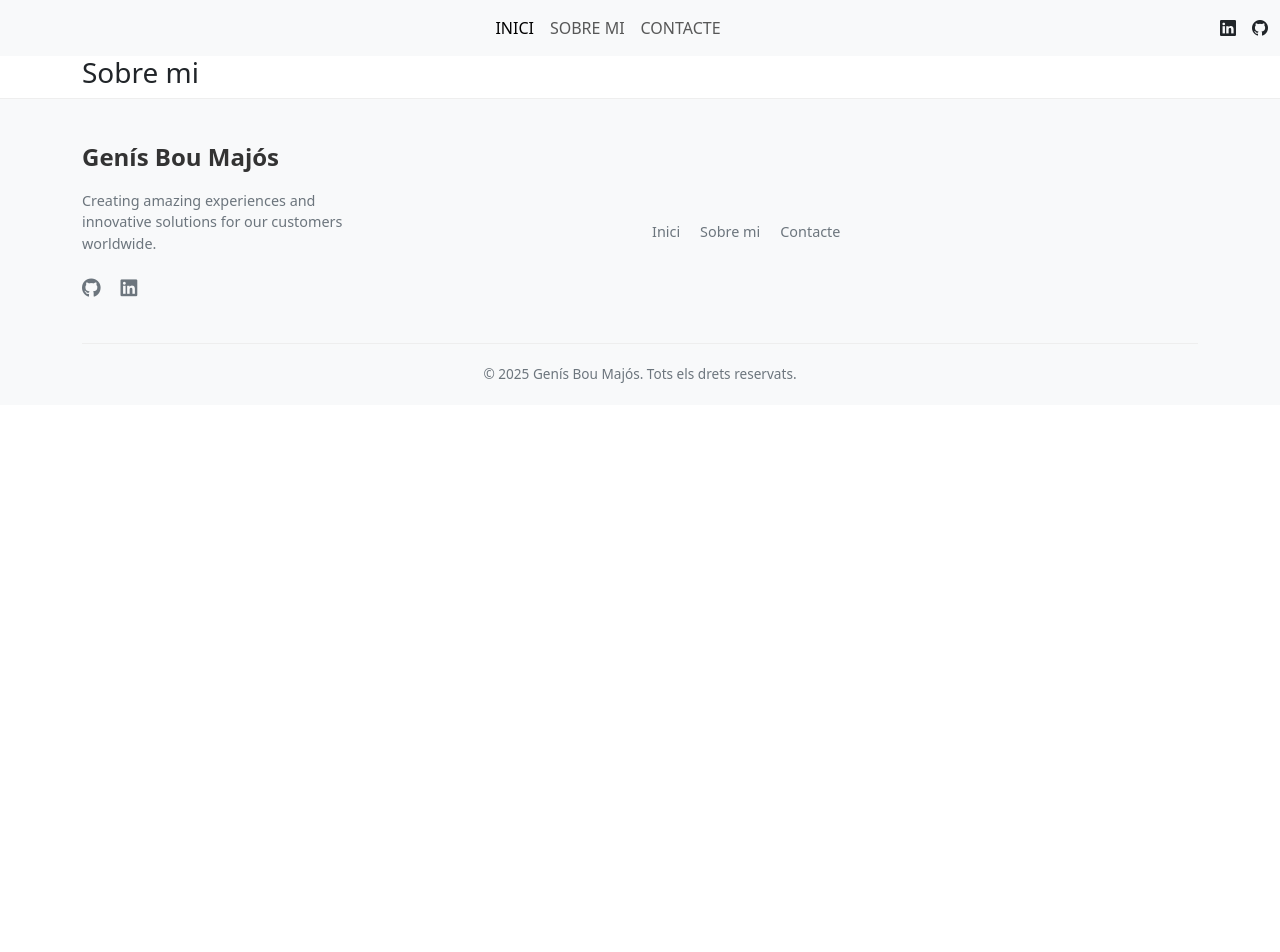
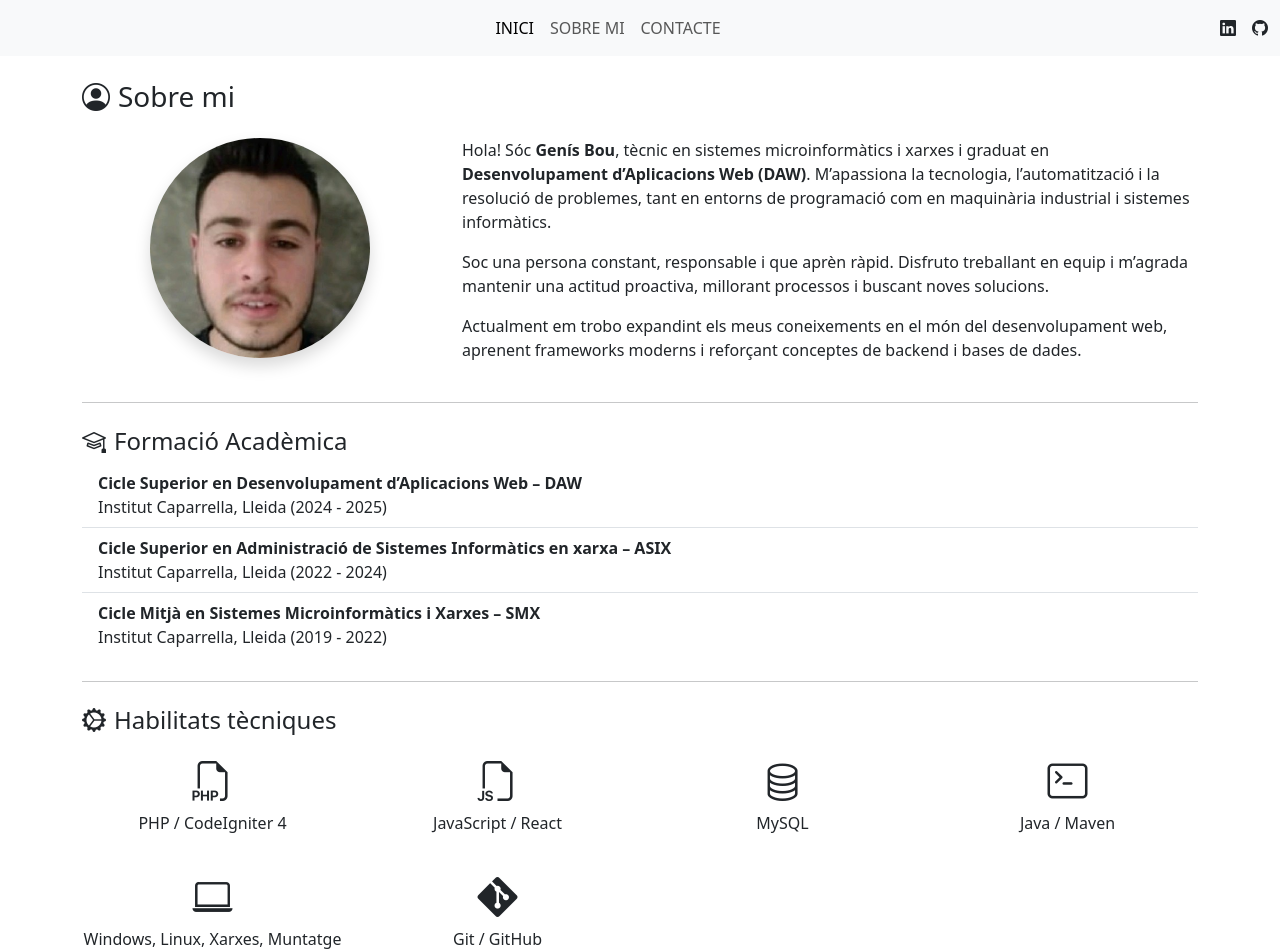
Before and after one commit to genisbou/portafoli, a React (Create React App) app: page /sobre-mi in a window 1280 px wide. Shown: the top 952 px of the page. Before the commit the page ends 800 px from the top, so only its background shows below. Built offline with nearby package versions, Linux system fonts and the light colour scheme.

Commit message:
Sobre mi
Ok

```diff
--- a/src/App.js
+++ b/src/App.js
@@ -16,6 +16,7 @@ function App() {
   return (
       <Router>
                 <Routes>
+                    <Route exact path="" element={<Inici />} />
                     <Route exact path="/inici" element={<Inici />} />
                     <Route exact path="/contacte" element={<Contacte />} />
                     <Route exact path="/sobre-mi" element={<SobreMi />} />
--- a/src/Pages/Inici.js
+++ b/src/Pages/Inici.js
@@ -59,17 +59,17 @@ const Inici = () => {
 
                 <ul className="list-group list-group-flush">
                     <li className="list-group-item">
-                        <strong>Programador en TorresEnergia</strong> (10/2024 - 03/2025, Torres de Segre)<br/>
+                        <strong>Programador en TorresEnergia - Contracte de pràctiques</strong> (10/2024 - 03/2025, Torres de Segre)<br/>
                         Actualització de la pàgina web, automatitzacions amb Visual Basic a Excel i mapejat de la xarxa
                         interna.
                     </li>
                     <li className="list-group-item">
-                        <strong>Tècnic informàtic a Institut Caparrella</strong> (06/2023 - 12/2023, Lleida)<br/>
+                        <strong>Tècnic informàtic a Institut Caparrell - Contracte de pràctiquesa</strong> (06/2023 - 12/2023, Lleida)<br/>
                         Manteniment i reparació d’equips, instal·lació i configuració de sistemes operatius, gestió de
                         programari i còpies de seguretat.
                     </li>
                     <li className="list-group-item">
-                        <strong>Tècnic informàtic a Natural Optics Group</strong> (02/2021 - 05/2021, Torrefarrera)<br/>
+                        <strong>Tècnic informàtic a Natural Optics Group - Contracte de pràctiques</strong> (02/2021 - 05/2021, Torrefarrera)<br/>
                         Manteniment d’equips, instal·lació de sistemes operatius i programari, assegurant el bon
                         funcionament dels dispositius.
                     </li>
--- a/src/Pages/SobreMi.js
+++ b/src/Pages/SobreMi.js
@@ -3,22 +3,132 @@ import '../styles/styles.css'
 import Header from '../Components/Header';
 import Footer from '../Components/Footer';
 
-const Inici = () => {
+const SobreMi = () => {
     return (
         <>
             <Header/>
 
-            <div className="container">
+            <div className="container mt-4">
 
-                <h3>Sobre mi </h3>
+                <h3><i className="bi bi-person-circle me-2"></i>Sobre mi</h3>
+
+                <div className="row mt-4">
+
+                    {/* Presentació personal */}
+                    <div className="col-md-4 text-center">
+                        <img
+                            src="/imgPerfil.jpg"
+                            alt="Foto de perfil"
+                            className="img-fluid rounded-circle shadow"
+                            style={{maxWidth: '220px'}}
+                        />
+                    </div>
+
+                    <div className="col-md-8">
+                        <p>
+                            Hola! Sóc <strong>Genís Bou</strong>, tècnic en sistemes microinformàtics i xarxes
+                            i graduat en <strong>Desenvolupament d’Aplicacions Web (DAW)</strong>.
+                            M’apassiona la tecnologia, l’automatització i la resolució de problemes, tant en
+                            entorns de programació com en maquinària industrial i sistemes informàtics.
+                        </p>
+
+                        <p>
+                            Soc una persona constant, responsable i que aprèn ràpid.
+                            Disfruto treballant en equip i m’agrada mantenir una actitud proactiva, millorant
+                            processos i buscant noves solucions.
+                        </p>
+
+                        <p>
+                            Actualment em trobo expandint els meus coneixements en el món del desenvolupament web,
+                            aprenent frameworks moderns i reforçant conceptes de backend i bases de dades.
+                        </p>
+                    </div>
+                </div>
+
+                <hr className="my-4"/>
+
+                {/* Formació */}
+                <h4><i className="bi bi-mortarboard me-2"></i>Formació Acadèmica</h4>
+
+                <ul className="list-group list-group-flush mb-4">
+                    <li className="list-group-item">
+                        <strong>Cicle Superior en Desenvolupament d’Aplicacions Web – DAW</strong><br/>
+                        Institut Caparrella, Lleida (2024 - 2025)
+                    </li>
+
+                    <li className="list-group-item">
+                        <strong>Cicle Superior en Administració de Sistemes
+                            Informàtics en xarxa – ASIX</strong><br/>
+                        Institut Caparrella, Lleida (2022 - 2024)
+                    </li>
+
+                    <li className="list-group-item">
+                        <strong>Cicle Mitjà en Sistemes Microinformàtics i Xarxes – SMX</strong><br/>
+                        Institut Caparrella, Lleida (2019 - 2022)
+                    </li>
+
+                    {/*<li className="list-group-item">
+                        <strong>Formació complementària</strong><br/>
+                        Cursos de  ..
+                    </li>*/}
+                </ul>
+
+                <hr className="my-4"/>
+
+                {/* Habilitats */}
+                <h4><i className="bi bi-gear-wide-connected me-2"></i>Habilitats tècniques</h4>
+
+                <div className="row text-center mt-3">
+
+                    <div className="col-6 col-md-3 mb-3">
+                        <i className="bi bi-filetype-php fs-1"></i>
+                        <p>PHP / CodeIgniter 4</p>
+                    </div>
+
+                    <div className="col-6 col-md-3 mb-3">
+                        <i className="bi bi-filetype-js fs-1"></i>
+                        <p>JavaScript / React</p>
+                    </div>
+
+                    <div className="col-6 col-md-3 mb-3">
+                        <i className="bi bi-database fs-1"></i>
+                        <p>MySQL</p>
+                    </div>
+
+                    <div className="col-6 col-md-3 mb-3">
+                        <i className="bi bi-terminal fs-1"></i>
+                        <p>Java / Maven</p>
+                    </div>
+
+                    <div className="col-6 col-md-3 mb-3">
+                        <i className="bi bi-laptop fs-1"></i>
+                        <p>Windows, Linux, Xarxes, Muntatge</p>
+                    </div>
+
+                    <div className="col-6 col-md-3 mb-3">
+                        <i className="bi bi-git fs-1"></i>
+                        <p>Git / GitHub</p>
+                    </div>
+
+                </div>
+
+                <hr className="my-4"/>
+
+                {/* Objectius professionals */}
+                <h4><i className="bi bi-flag me-2"></i>Objectius</h4>
+
+                <p>
+                    El meu objectiu és créixer com a desenvolupador web
+                    i seguir formant-me en tecnologies modernes, aportant alhora
+                    una visió tècnica basada en la meva experiència en sistemes,
+                    automatització i manteniment informàtic.
+                </p>
 
             </div>
 
             <Footer/>
-
         </>
-
     );
 }
 
-export default Inici;
+export default SobreMi;
```
Also changed, not shown: public/imgPerfil.jpg (added), 1 other file (tests, documents, lock files or other folders).
